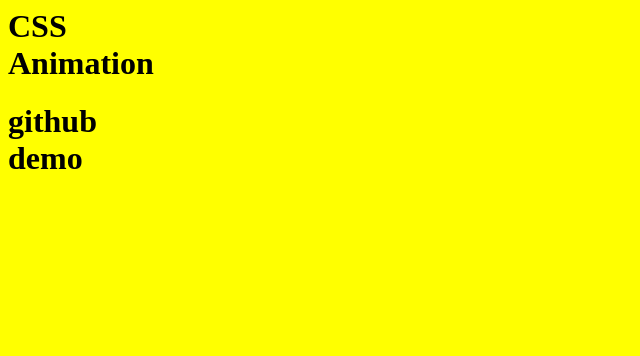
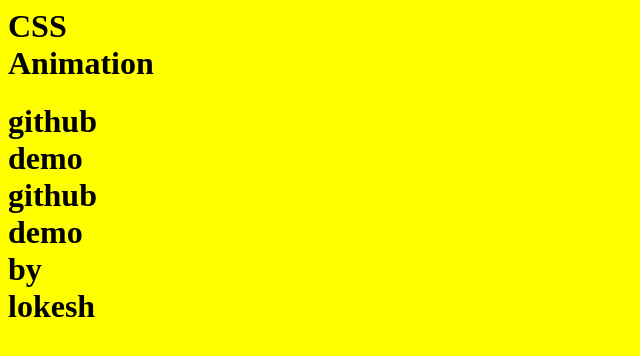
Before and after one commit to 1996user/git-tutorial, a plain HTML site: page index.html in a window 1280 px wide. Shown: the whole page, without its empty margins (0-640 px from the left). Drawn offline with Linux system fonts and the light colour scheme.

Commit message:
author name added

```diff
--- a/index.html
+++ b/index.html
@@ -23,5 +23,6 @@ body {
 <h1>CSS Animation</h1>
     <h1>
         github demo
+        github demo by lokesh
     </h1>
     <html>
```
